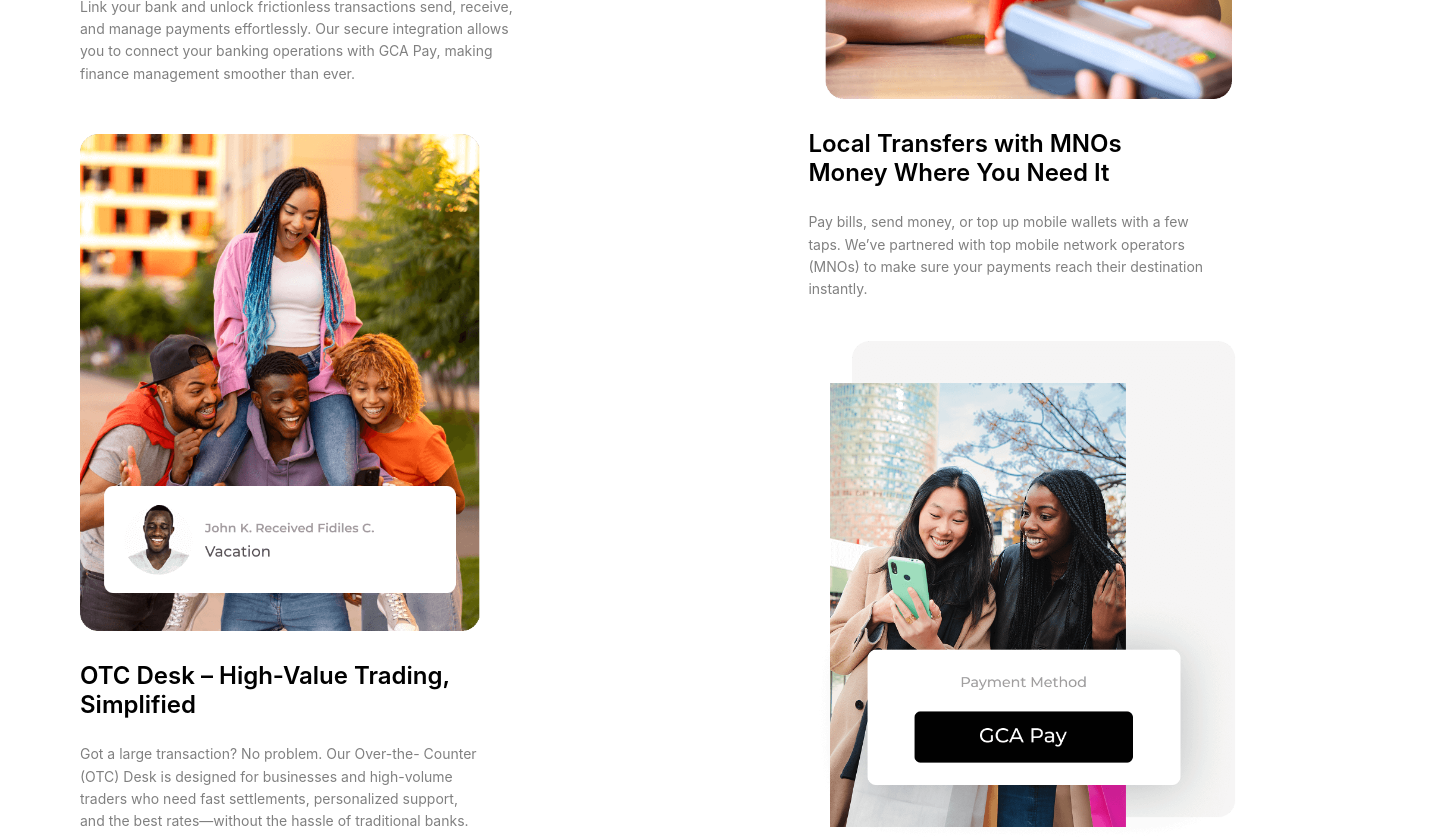
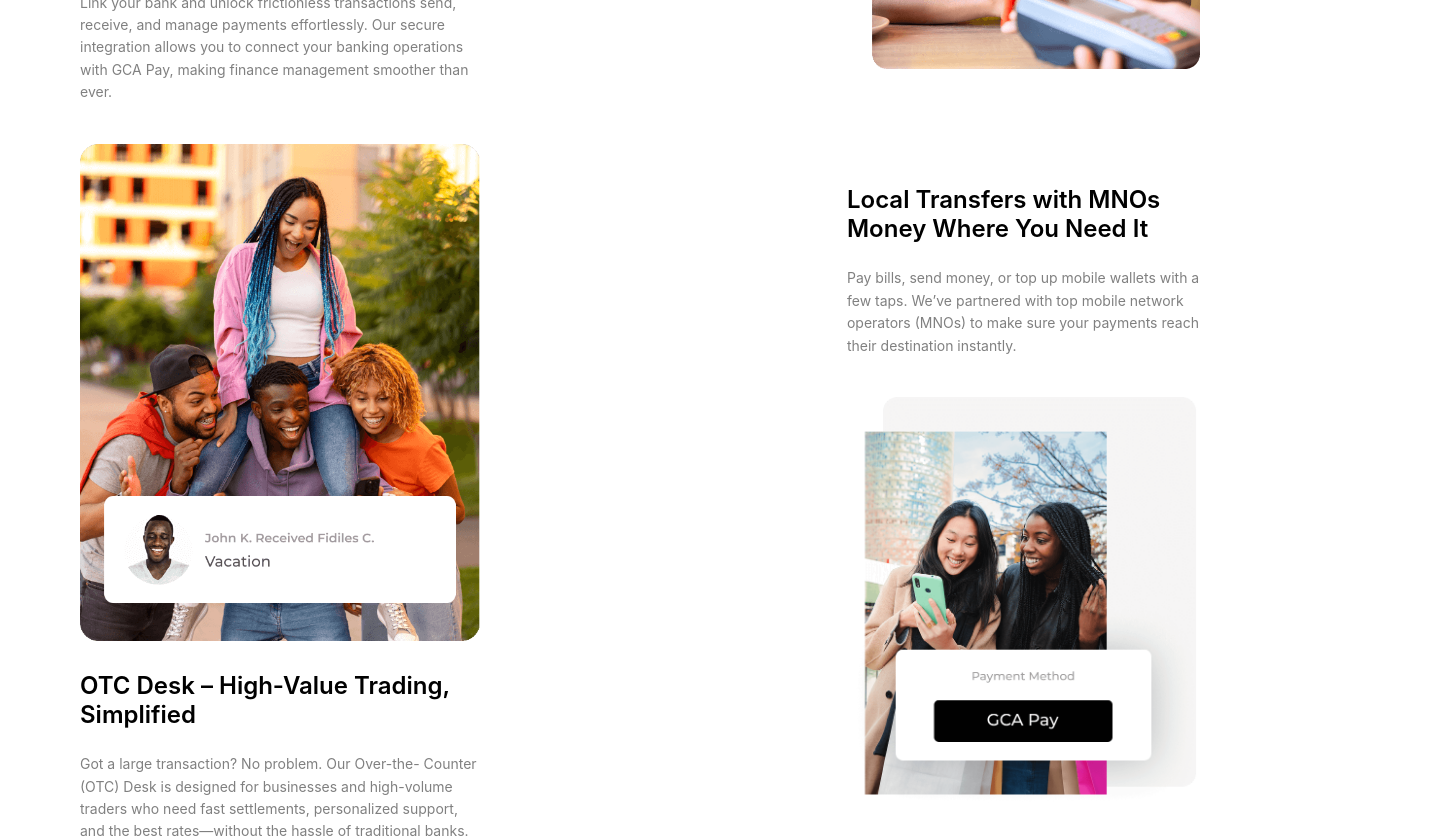
Before and after one commit to dking1234/golden-caven, a React (Create React App) app: page / in a window 1280 px wide. Shown: the part 2620-3458 px from the top of the page, 1440 px wide, since content can reach past the window. Built offline with nearby package versions, Linux system fonts and the light colour scheme.

Commit message:
changed favicon

```diff
--- a/src/Components/ServiceDisplay/ServiceDisplay.css
+++ b/src/Components/ServiceDisplay/ServiceDisplay.css
@@ -4,13 +4,12 @@
     align-items: center;
     justify-content: center;
     margin-top: 6rem;
-    width: 100%;
     padding: 50px 80px;
 }
 
 .services-display-partition {
     display: flex;
-    gap: var(--spacing-large);
+    gap: 20rem;
     align-items: center;
     justify-content: center;
 }
@@ -33,7 +32,7 @@
     font-size: 24px;
     font-weight: 600;
     text-align: start;
-    width: 70%;
+    width: 100%;
     margin-bottom: 10px;
 }
 
@@ -41,7 +40,7 @@
     font-size: 24px;
     font-weight: 600;
     text-align: start;
-    width: 60%;
+    width: 90%;
     margin-bottom: 10px;
 }
 
@@ -49,7 +48,7 @@
     font-size: var(--font-size-medium);
     color: gray;
     text-align: start;
-    width: 75%;
+    width: 100%;
     margin-bottom: 40px;
     line-height: 1.6; /* Improve readability */
 }
@@ -58,7 +57,7 @@
     font-size: var(--font-size-medium);
     color: gray;
     text-align: start;
-    width: 70%;
+    width: 100%;
     margin-bottom: 40px;
     line-height: 1.6; /* Improve readability */
 }
@@ -67,7 +66,7 @@
     font-size: var(--font-size-medium);
     color: gray;
     text-align: start;
-    width: 58%;
+    width: 90%;
     margin-bottom: 40px;
     line-height: 1.6; /* Improve readability */
 }
```
Also changed, not shown: public/favicon.png.
